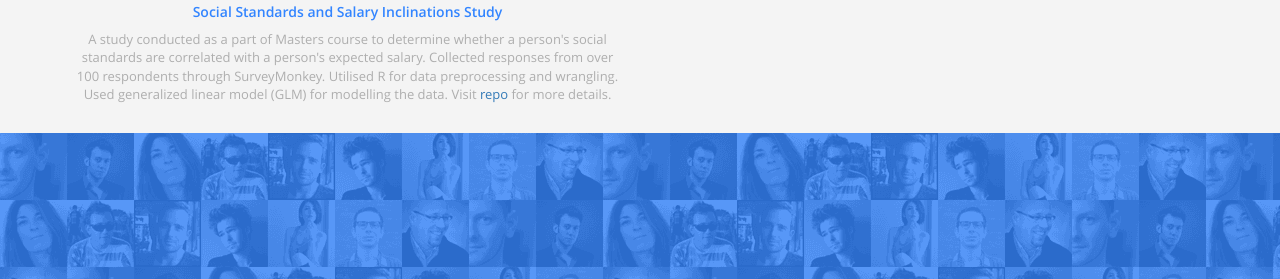
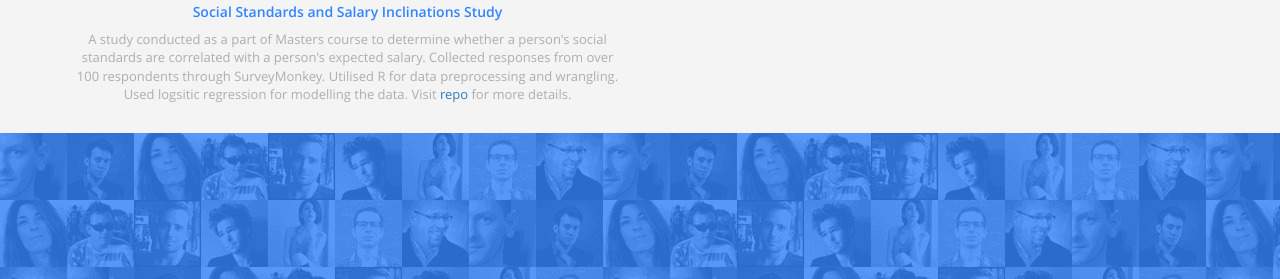
Before and after one commit to sarora/sarora.github.io, a Jekyll site: the page built from index.html, in a window 1280 px wide and 900 px high, scrolled down 3876 px. Shown: the part 391-670 px from the top of the window. Built offline with Jekyll 4.4.1, drawn with Linux system fonts in a browser that asks for light colours.

Commit message:
Edit model language

```diff
--- a/_data/index/projects.yml
+++ b/_data/index/projects.yml
@@ -25,5 +25,5 @@
   url: https://github.com/sarora/SocialSalaryStudy
   img: /static/assets/img/landing/salary.png
   desc: A study conducted as a part of Masters course to determine whether a person's social standards are correlated with a person's expected salary. Collected responses from over 100
-        respondents through SurveyMonkey. Utilised R for data preprocessing and wrangling. Used generalized linear model (GLM) for modelling the data.
+        respondents through SurveyMonkey. Utilised R for data preprocessing and wrangling. Used logsitic regression for modelling the data.
         Visit <a title= "github.com/sarora/SocialSalaryStudy" href="https://github.com/sarora/SocialSalaryStudy" target="_blank">repo</a> for more details.
```
